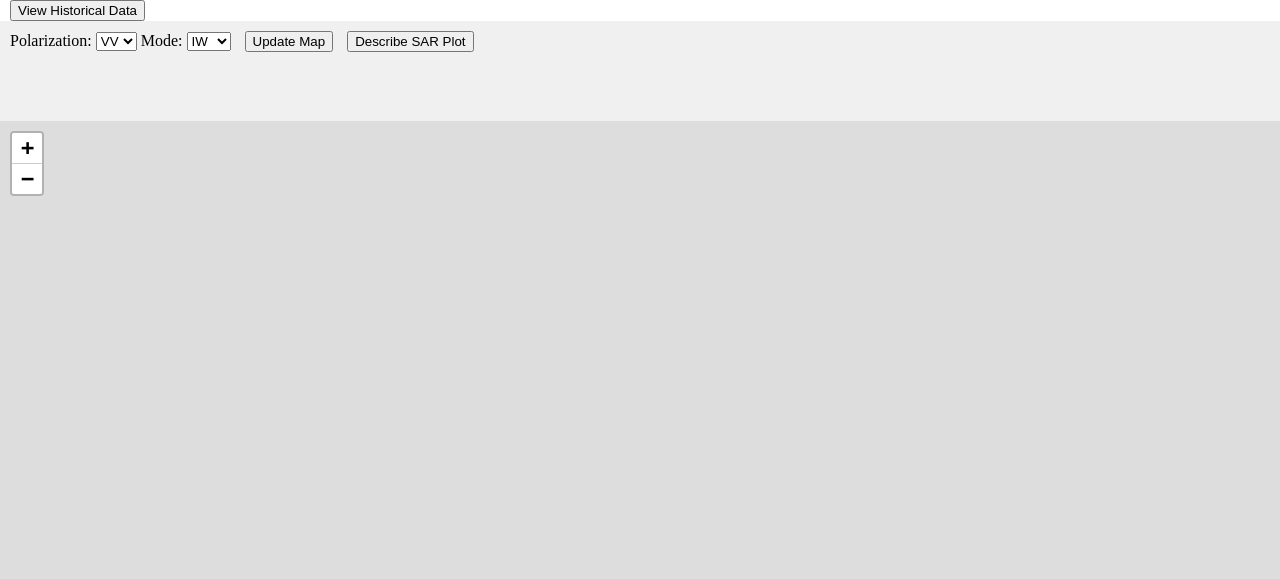
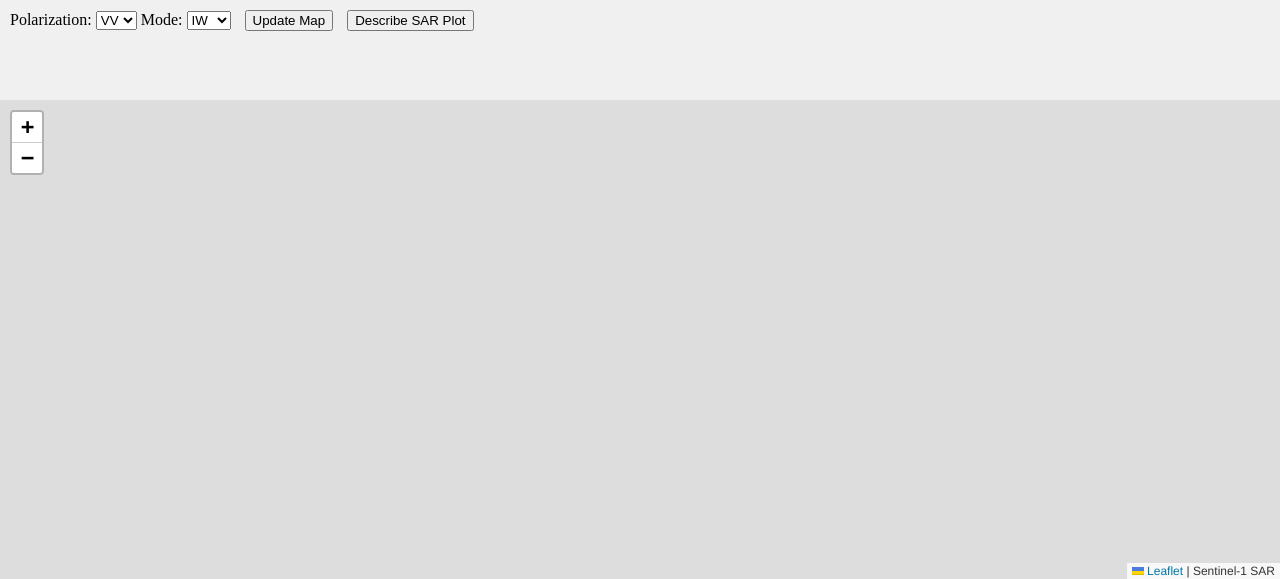
Before and after one commit to daocodes/Clemson-Hack, a Flask app: template vite-project/templates/index.html in a window 1280 px wide. Shown: the top 579 px of the page. Run offline with Flask 3, Linux system fonts and the light colour scheme; the template is opened without the code that fills it: most values are stand-ins (such as "Sample title", 1, 10 or a date in 2020).

Commit message:
create working version

```diff
--- a/vite-project/requirements.txt
+++ b/vite-project/requirements.txt
@@ -3,3 +3,4 @@ Flask==3.1.2
 ipython==9.6.0
 protobuf==6.32.1
 google-genai==1.41.0
+google==3.0.0
--- a/vite-project/templates/index.html
+++ b/vite-project/templates/index.html
@@ -15,9 +15,6 @@
     </style>
 </head>
 <body>
-    <a href="{{ url_for('historical') }}">
-        <button class="btn btn-primary">View Historical Data</button>
-      </a>
     <div id="controls">
         Polarization:
         <select id="polarization">
```
